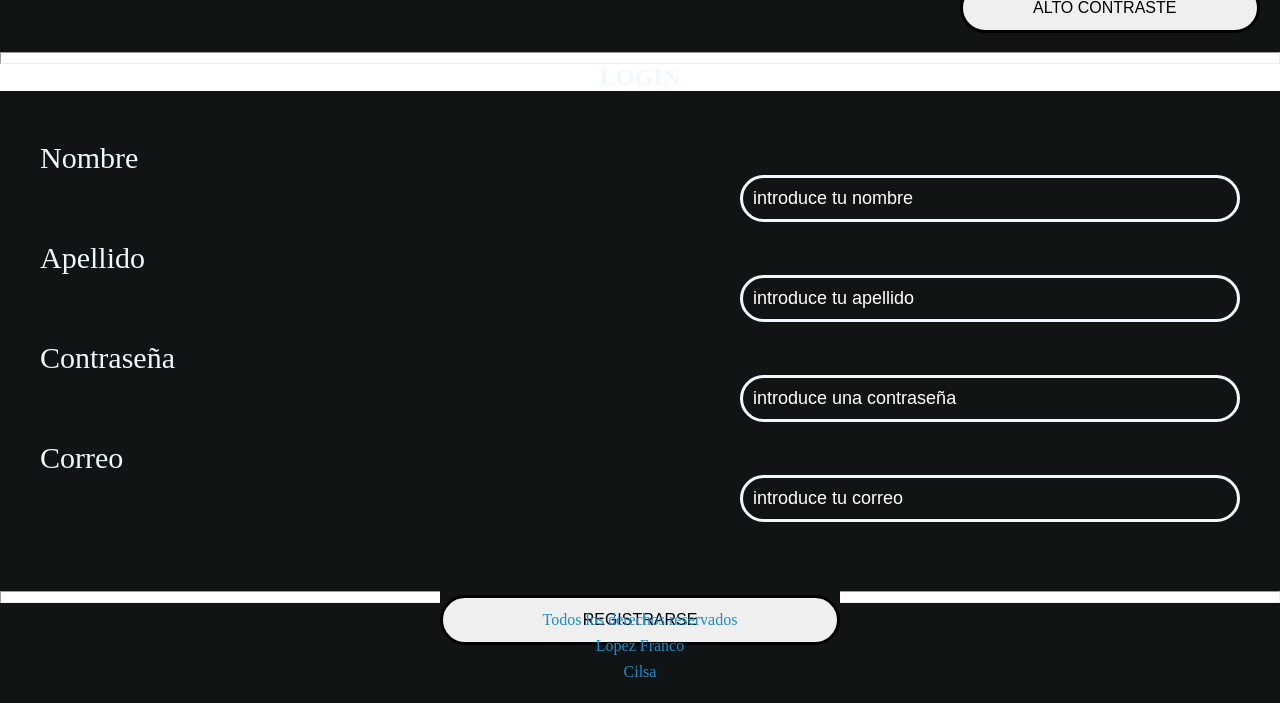
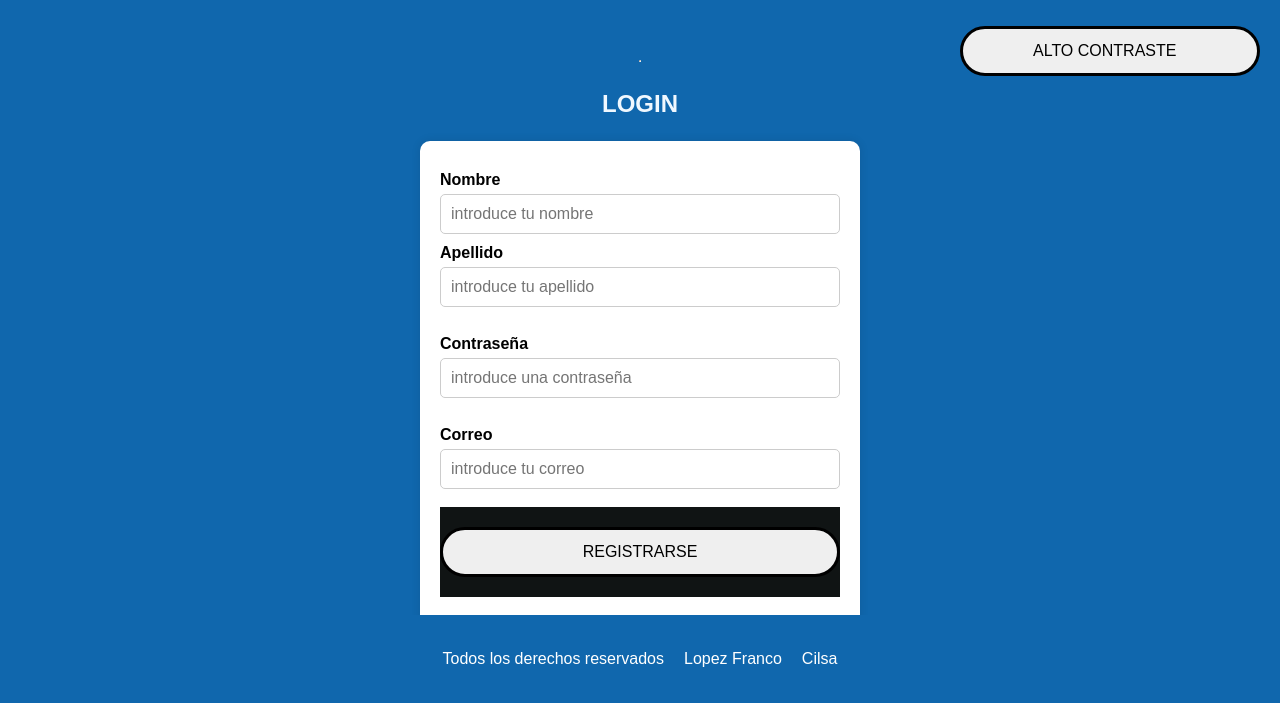
Before and after one commit to Lfran92/Cilsa, a plain HTML site: page index.html in a window 1280 px wide. Shown: the part 125-828 px from the top of the page. After the commit the page ends 800 px from the top, so only its background shows below. Drawn offline with Linux system fonts and the light colour scheme.

Commit message:
se realizo una reestructuracion en el codigo html y css

```diff
--- a/index.html
+++ b/index.html
@@ -16,32 +16,27 @@
     </header>
     <hr>
     <h2>Login</h2>
-    <!--<div class="formulario">-->
+    <div class="main-container">
+        <div class="formulario">
 
             <form action="registro" method="post" class="base" id="formulario">
-            <div class="nombre">
+
                     <label for="nombre">Nombre</label>
                     <input type="text" name="nombre" placeholder="introduce tu nombre" id="nombre">
-            </div>
-            <div class="apellido">
                     <label for="apellido">Apellido</label>
                     <input type="text" name="apellido" placeholder="introduce tu apellido" id="apellido" ><br>
-            </div>
-            <div class="contra">
                     <label for="contraseña">Contraseña</label>
                     <input type="password" name="contraseña" placeholder="introduce una contraseña" id="contraseña" ><br>
-            </div>
-            <div class="corre">
                     <label for="correo">Correo</label>
                     <input type="email" name="correo" placeholder="introduce tu correo" id="mail">
-            </div>
 
                 <br>
                 <div class="boton">
                     <button type="submit" >Registrarse</button>
                 </div>
             </form>
-    <!--</div>-->
+        </div>
+    </div>
 
     <hr>
     <footer>
--- a/style.css
+++ b/style.css
@@ -1,6 +1,11 @@
-*{
+body {
+    display: flex;
+    flex-direction: column;
+    justify-content: center;
+    height: 100vh; /* 100% de la altura de la ventana */
     margin: 0;
-    padding: 0;
+    font-family: Arial, sans-serif;
+    background-color: rgb(16, 103, 173); /* Fondo gris claro */
 }
 
 /*Alto contraste*/
@@ -16,7 +21,7 @@
 
 /*Estilo de formulario*/
 .cabecera {
-    background-color: rgb(16, 20, 20);
+    background-color: rgb(16, 103, 173);
     text-align: center;
     padding: 4% 0 2% 0;
     color: aliceblue;
@@ -34,13 +39,45 @@
     margin-right: 20px;
 }
 
-/*.formulario {
-    background-color: rgb(16, 20, 20);
-    text-align: center;
-    height: 5%;
-    padding: 10%;
-    margin: 0;
-}*/
+.main-container {
+    display: flex;
+    flex-direction: column;
+    justify-content: center;
+    align-items: center;
+    height: calc(100vh - 40px); /* Altura del contenedor menos el pie de página */
+    width: 100%;
+}
+
+.formulario {
+    background-color: #ffffff; /* Fondo blanco */
+    padding: 20px;
+    border-radius: 10px;
+    box-shadow: 0 0 10px rgba(0, 0, 0, 0.1);
+    max-width: 400px;
+    width: 100%;
+    margin-bottom: 20px
+}
+
+.formulario form {
+    display: flex;
+    flex-direction: column;
+}
+
+/* Estilos para los labels */
+.formulario label {
+    margin-top: 10px;
+    font-weight: bold;
+}
+
+
+/* Estilos para los inputs */
+.formulario input {
+    margin-top: 5px;
+    padding: 10px;
+    border: 1px solid #ccc;
+    border-radius: 5px;
+    font-size: 16px;
+}
 
 h2 {
     display: flex;
@@ -49,92 +86,6 @@ h2 {
     color: aliceblue;
     text-transform: uppercase;
 
-}
-
-.base {
-    background-color: rgb(16, 20, 20);
-    display: flex;
-    flex-direction: column;
-    align-items: center;
-    height: 50%;
-    padding: 50px;
-    font-size: 30px;
-
-
-}
-
-.nombre {
-    background-color: rgb(16, 20, 20);
-    display: flex;
-    flex-direction: column;
-    margin-bottom: 60px;
-    height: 40px;
-    color: aliceblue;
-
-}
-
-label{
-    margin: 0;
-    padding: 0;
-}
-
-
-
-input {
-    padding: 10px;
-    border-radius: 50px;
-    border: solid 3px;
-    background-color: transparent;
-    font-size: 18px;
-    display: flex;
-    margin-left: 700px;
-    margin-bottom: 50px;
-    width: 500px;
-    background-color: rgb(16, 20, 20);
-    color: aliceblue;
-
-}
-
-input:hover{
-    background-color: rgb(16, 20, 20);
-    border-color: #1c8bcc;
-
-}
-
-input:hover::placeholder{
-    color: yellow;
-}
-
-input::placeholder {
-    color: white;
-
-}
-
-.apellido {
-    background-color: rgb(16, 20, 20);
-    display: flex;
-    flex-direction: column;
-    margin-bottom: 60px;
-    height: 40px;
-    color: aliceblue;
-}
-
-.contra {
-    background-color: rgb(16, 20, 20);
-    display: flex;
-    flex-direction: column;
-    margin-bottom: 60px;
-    height: 40px;
-    color: aliceblue;
-}
-
-.corre {
-    background-color: rgb(16, 20, 20);
-    display: flex;
-    flex-direction: column;
-    margin-bottom: 60px;
-    height: 40px;
-    color: aliceblue;
 }
 
 .boton  {
@@ -166,24 +117,35 @@ button:hover {
     color: aliceblue;
 }
 
-.fin {
+.fin{
     display: flex;
     flex-direction: column;
-    text-align: center;
-    font-size: 16px;
-    background-color: rgb(16, 20, 20);
-    color: #1c8bcc;;
-    height: 100px;
 }
 
-hr{
+
+
+footer {
+    background-color:rgb(16, 103, 173); /* Mismo color que el botón */
     color: white;
-    height: 10px;
+    padding: 10px 0;
+    width: 100%;
+    height: 5%;
+    text-align: center;
 
+    position: fixed; /* Fijar el pie de página al fondo */
+    bottom: 0;
 }
 
-li {
-    padding-top: 8px;
+footer .fin ul {
+    list-style: none;
+    padding: 0;
+    margin: 0;
+    display: flex;
+    justify-content: center;
+}
+
+footer .fin ul li {
+    margin:25px 10px;
 }
 
 
```
Lines whose indentation alone changed are shown as unchanged.
